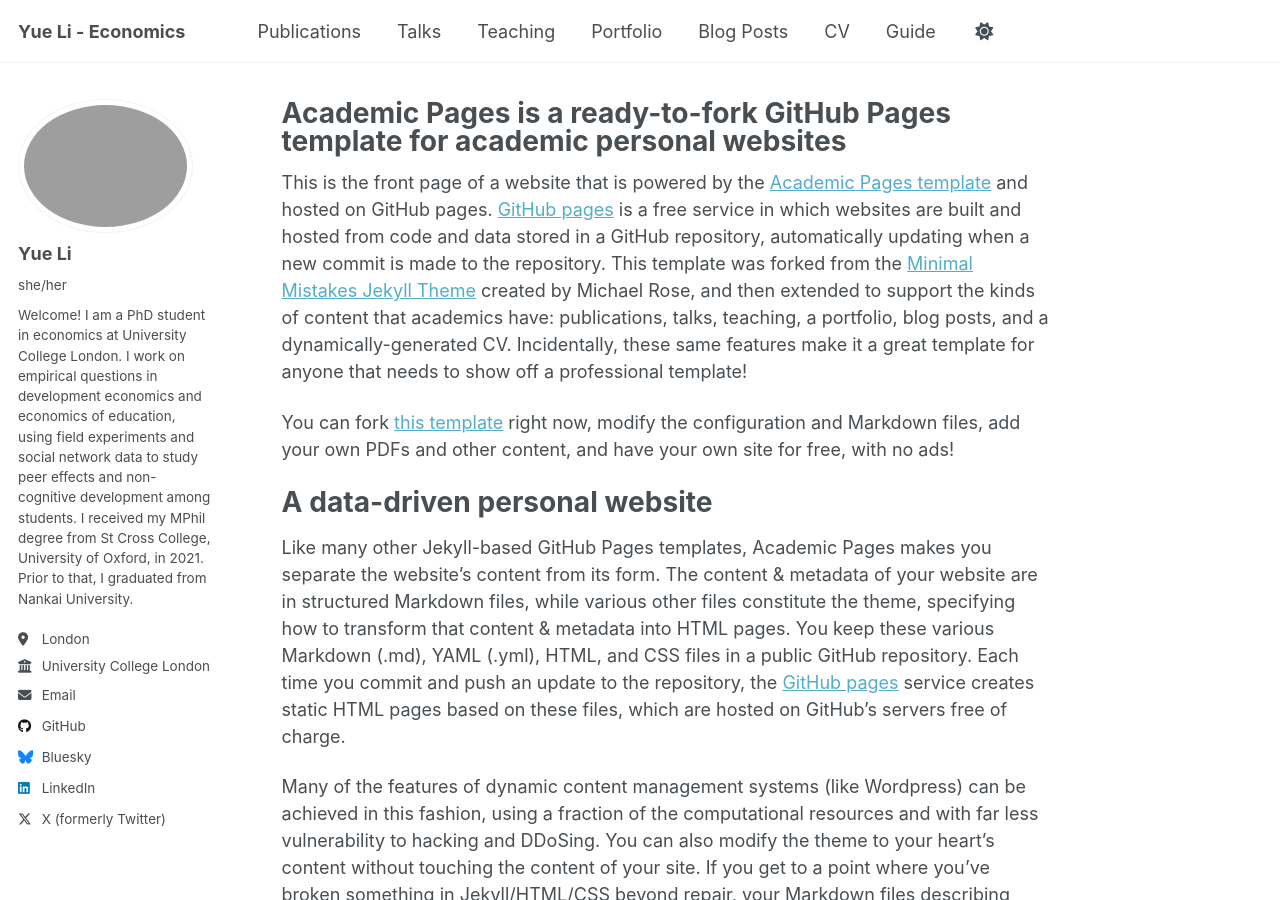
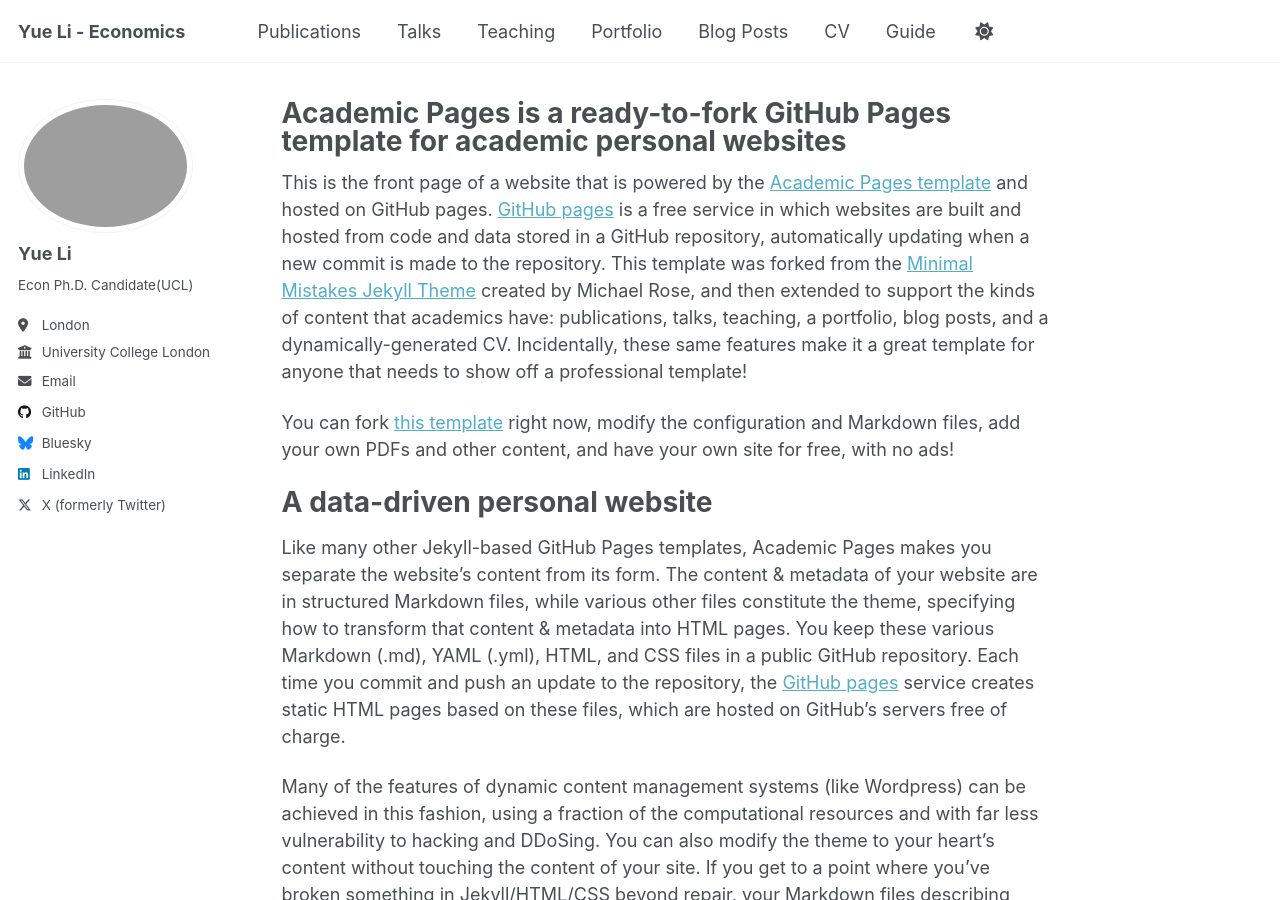
Before and after one commit to yueli-econ/yueli-econ.github.io, a Jekyll site: the page built from _pages/about.md, in a window 1280 px wide and 900 px high. Built offline with Jekyll 4.4.1, drawn with Linux system fonts in a browser that asks for light colours; a script that is not in the unit is left out; part of the change alters nothing that is shown.

Commit message:
_config.yml

```diff
--- a/_config.yml
+++ b/_config.yml
@@ -17,8 +17,8 @@ repository               : "yueli-econ/yueli-econ.github.io"
 author:
   avatar           : "profile.png"
   name             : "Yue Li"
-  pronouns         : "she/her"
-  bio              : "Welcome! I am a PhD student in economics at University College London. I work on empirical questions in development economics and economics of education, using field experiments and social network data to study peer effects and non-cognitive development among students. I received my MPhil degree from St Cross College, University of Oxford, in 2021. Prior to that, I graduated from Nankai University. "
+#  pronouns         : "she/her"
+  bio              : "Econ Ph.D. Candidate(UCL)"
   location         : "London"
   employer         : "University College London"
   email            : "yue.li.22@ucl.ac.uk"
@@ -151,18 +151,22 @@ kramdown:
 # Collections
 # ========================
 collections:
-  teaching:
+  Research:
     output: true
-    permalink: /:collection/:path/
-  publications:
+    permalink: /research/:path/
+  Others:
     output: true
-    permalink: /:collection/:path/
-  portfolio:
-    output: true
-    permalink: /:collection/:path/
-  talks:
-    output: true
-    permalink: /:collection/:path/
+    permalink: /others/:path/
+# ========================
+# Navigation
+# ========================
+main:
+  - title: "Home"
+    url: /
+  - title: "Research"
+    url: /research/
+  - title: "Others"
+    url: /others/
 
 # ========================
 # Defaults
```
